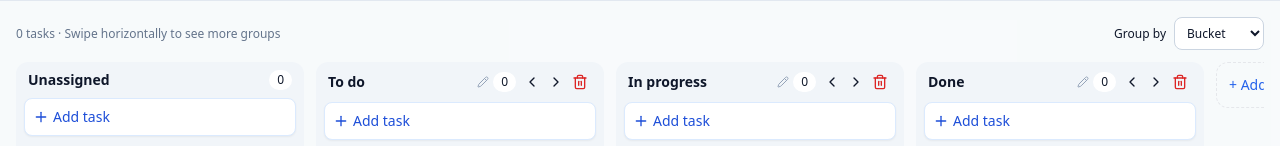
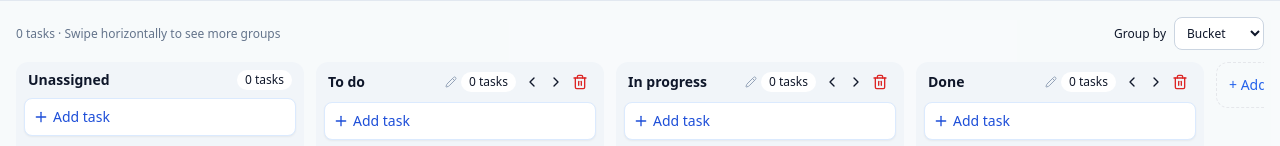
Before and after one commit to eddyvn98/collection-planner, a React (Vite) app: page / in a window 1280 px wide. Shown: the part 235-381 px from the top of the page. Built offline with nearby package versions, Linux system fonts and the light colour scheme.

Commit message:
fix(board): correct task count singular and plural

```diff
--- a/src/renderers/CollectionBoardBucket.tsx
+++ b/src/renderers/CollectionBoardBucket.tsx
@@ -28,7 +28,7 @@ export function CollectionBoardBucket({data,group,mode,field,readOnly,onChange,o
    : <button type="button" disabled={readOnly||!canEdit} onClick={()=>{setName(bucket);setRenaming(true);}}
      className="min-w-0 flex-1 truncate text-left text-sm font-semibold" aria-label={"Rename bucket "+bucket}>{group.title}</button>}
    {canEdit&&!readOnly&&!renaming&&<Pencil className="h-3 w-3 text-slate-400" aria-hidden="true"/>}
-  <span className="rounded-full bg-white px-2 py-0.5 text-xs dark:bg-slate-700">{group.rows.length}</span>
+  <span className="rounded-full bg-white px-2 py-0.5 text-xs dark:bg-slate-700">{group.rows.length} {group.rows.length === 1 ? "task" : "tasks"}</span>
    {!readOnly&&canEdit&&field&&<div className="flex">
     <button className="rounded p-1 hover:bg-white focus-visible:ring-2 focus-visible:ring-blue-500" title="Move bucket left" aria-label={"Move "+bucket+" left"} onClick={()=>onChange(moveBucket(data,field.id,bucket,-1))}>
       <ChevronLeft className="h-4 w-4"/></button>
```
